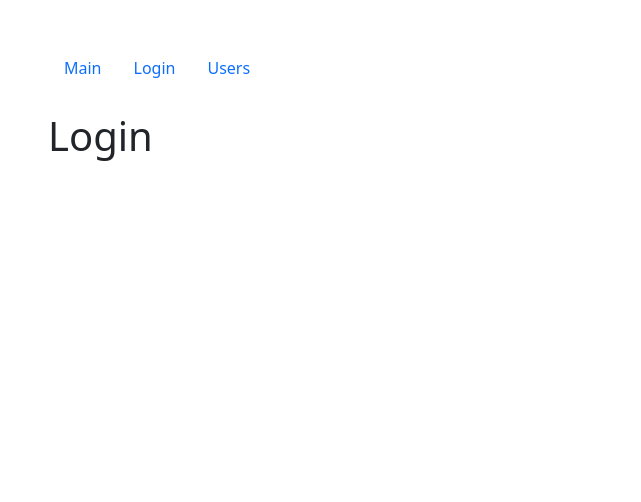
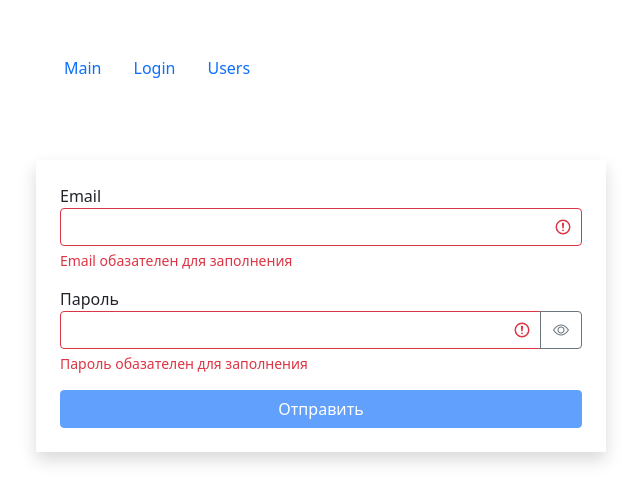
Before and after one commit to alex-lenk/fast-company, a React (Create React App) app: page /login in a window 1280 px wide. Shown: the top 502 px of the page, without its empty margins (34-675 px from the left). Built offline with nearby package versions, Linux system fonts and the light colour scheme.

Commit message:
Created Login component

```diff
--- /dev/null
+++ b/src/app/components/TextField.jsx
@@ -0,0 +1,54 @@
+import React, {useState} from 'react'
+import PropTypes from 'prop-types'
+
+const TextField = ({label, type, name, value, onChange, error}) => {
+  const [showPassword, setShowPassword] = useState(false)
+
+  const genInputClasses = () => {
+    return 'form-control' + (error ? ' is-invalid' : '')
+  }
+
+  const toggleShowPassword = () => {
+    setShowPassword(prevState => !prevState)
+  }
+
+  return (
+    <div className="mb-3">
+      <label htmlFor={name}>{label}</label>
+
+      <div className="input-group has-validation">
+        <input
+          className={genInputClasses()}
+          type={showPassword ? 'text' : type}
+          name={name}
+          id={name}
+          value={value}
+          onChange={onChange}
+        />
+        {
+          type === 'password' &&
+          <button className="btn-outline-secondary btn" type="button" onClick={toggleShowPassword}>
+            <i className={`bi bi-eye${showPassword ? '-slash' : ''}`} />
+          </button>
+        }
+        {error && <div className="invalid-feedback">{error}</div>}
+      </div>
+
+    </div>
+  )
+}
+
+TextField.defaultProps = {
+  type: 'text'
+}
+
+TextField.propTypes = {
+  label: PropTypes.string,
+  type: PropTypes.string,
+  name: PropTypes.string.isRequired,
+  value: PropTypes.string,
+  onChange: PropTypes.func,
+  error: PropTypes.string,
+}
+
+export default TextField
--- a/src/app/layouts/Login.jsx
+++ b/src/app/layouts/Login.jsx
@@ -1,7 +1,94 @@
-import React from 'react'
+import React, {useEffect, useState} from 'react'
+import TextField from '../components/TextField'
+import {validator} from '../utils/validator'
 
 const Login = () => {
-  return <h1>Login</h1>
+  const [data, setData] = useState({email: '', password: ''})
+  const [errors, setErrors] = useState({})
+
+  const handleChange = ({target}) => {
+    setData(prevState => ({
+      ...prevState,
+      [target.name]: target.value
+    }))
+  }
+
+  const validatorConfig = {
+    email: {
+      isRequired: {
+        message: 'Email обазателен для заполнения'
+      },
+      isEmail: {
+        message: 'Email введен некоректено'
+      }
+    },
+    password: {
+      isRequired: {
+        message: 'Пароль обазателен для заполнения'
+      },
+      isCapitalSymbol: {
+        message: 'Пароль должен содержать хотя бы одну заглавную букву'
+      },
+      isContainDigit: {
+        message: 'Пароль должен содержать хотя бы одну цифру'
+      },
+      minDigit: {
+        message: 'Пароль должен содержать минимум 8 символов',
+        value: 8
+      },
+      isNonWhitespace: {
+        message: 'Пароль не должен содержать пробелов'
+      }
+    }
+  }
+
+  useEffect(() => {
+    validate()
+  }, [data])
+
+  const validate = () => {
+    const errors = validator(data, validatorConfig)
+
+    setErrors(errors)
+    return Object.keys(errors).length === 0
+  }
+
+  const isValid = Object.keys(errors).length === 0
+
+  const handleSubmit = (e) => {
+    e.preventDefault()
+
+    const isValid = validate()
+    if (!isValid) return
+    console.log(data)
+  }
+
+  return (
+
+    <div className="pt-5 row">
+      <div className="col-md-6 col-offset-3 shadow p-4">
+        <form onSubmit={handleSubmit}>
+          <TextField
+            label='Email'
+            name='email'
+            value={data.email}
+            onChange={handleChange}
+            error={errors?.email}
+          />
+          <TextField
+            label='Пароль'
+            type='password'
+            name='password'
+            value={data.password}
+            onChange={handleChange}
+            error={errors?.password}
+          />
+
+          <button className="w-100 mx-auto btn-primary btn" type="submit" disabled={!isValid}>Отправить</button>
+        </form>
+      </div>
+    </div>
+  )
 }
 
 export default Login
--- /dev/null
+++ b/src/app/utils/validator.js
@@ -0,0 +1,50 @@
+export function validator(data, config) {
+  const errors = {}
+  const emailRegExp = /^\S+@\S+\.\S+$/g
+  const capitalRegExp = /[A-Z]+/g
+  const digitRegExp = /\d+/g
+  const nonWhitespaceRegExp = /^\S+$/g
+  let statusValidation
+
+  function validate(validateMethod, data, config) {
+    switch (validateMethod) {
+      case 'isRequired':
+        statusValidation = data.trim() === ''
+        break
+      case 'isEmail':
+        statusValidation = !emailRegExp.test(data)
+        break
+      case 'isCapitalSymbol':
+        statusValidation = !capitalRegExp.test(data)
+        break
+      case 'isContainDigit':
+        statusValidation = !digitRegExp.test(data)
+        break
+      case 'minDigit':
+        statusValidation = data.length < config.value
+        break
+      case 'isNonWhitespace':
+        statusValidation = !nonWhitespaceRegExp.test(data)
+        break
+      default:
+        break
+    }
+
+    if (statusValidation) return config.message
+  }
+
+  for (const fieldName in data) {
+    for (const validateMethod in config[fieldName]) {
+      const error = validate(
+        validateMethod,
+        data[fieldName],
+        config[fieldName][validateMethod]
+      )
+      if (error && !errors[fieldName]) {
+        errors[fieldName] = error
+      }
+    }
+  }
+
+  return errors
+}
```
